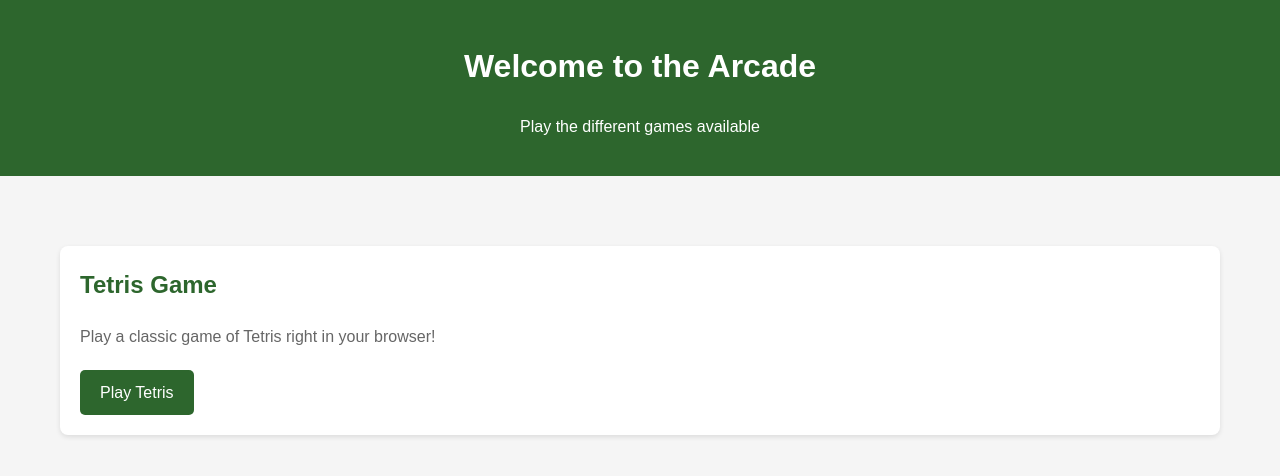
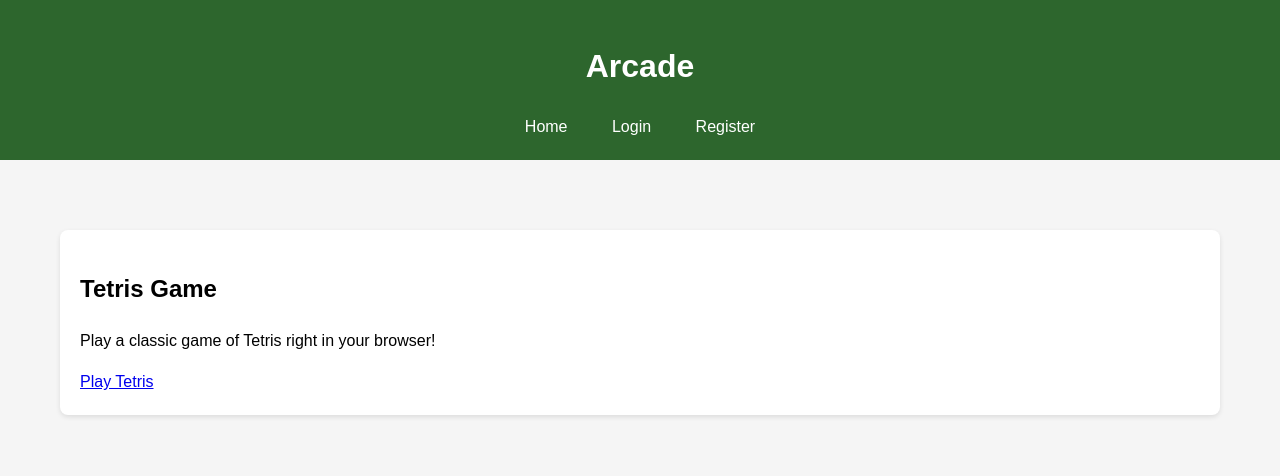
Before and after one commit to CCEG24/proj_code, a Django app: page /arcade/ in a window 1280 px wide. Shown: the top 476 px of the page. Run offline with Django 5.2, Linux system fonts and the light colour scheme.

Commit message:
chnaged layout of the arcade

```diff
--- a/mysite/arcade/templates/arcade/index.html
+++ b/mysite/arcade/templates/arcade/index.html
@@ -1,92 +1,10 @@
 <!DOCTYPE html>
-<html>
-<head>
-    <title>Welcome to My Website</title>
-    <style>
-        body {
-            font-family: Arial, sans-serif;
-            line-height: 1.6;
-            margin: 0;
-            padding: 0;
-            background-color: #f5f5f5;
-        }
-        .container {
-            max-width: 1200px;
-            margin: 0 auto;
-            padding: 20px;
-        }
-        .header {
-            background-color: #2d662d;
-            color: white;
-            padding: 20px 0;
-            text-align: center;
-            margin-bottom: 30px;
-        }
-        .nav-links {
-            margin-top: 10px;
-        }
-        .nav-links a {
-            color: white;
-            text-decoration: none;
-            margin: 0 10px;
-            padding: 5px 10px;
-            border-radius: 4px;
-            transition: background-color 0.3s ease;
-        }
-        .nav-links a:hover {
-            background-color: #1e4b1e;
-        }
-        .welcome-text {
-            margin: 10px 0;
-            font-size: 1.2em;
-        }
-        .card-container {
-            display: grid;
-            grid-template-columns: repeat(auto-fit, minmax(300px, 1fr));
-            gap: 20px;
-            padding: 20px;
-        }
-        .card {
-            background: white;
-            border-radius: 8px;
-            padding: 20px;
-            box-shadow: 0 2px 5px rgba(0,0,0,0.1);
-            transition: transform 0.3s ease;
-        }
-        .card:hover {
-            transform: translateY(-5px);
-        }
-        .card h2 {
-            color: #2d662d;
-            margin-top: 0;
-        }
-        .card p {
-            color: #666;
-            margin-bottom: 20px;
-        }
-        .card a {
-            display: inline-block;
-            background-color: #2d662d;
-            color: white;
-            padding: 10px 20px;
-            text-decoration: none;
-            border-radius: 5px;
-            transition: background-color 0.3s ease;
-        }
-        .card a:hover {
-            background-color: #1e4b1e;
-        }
-    </style>
-</head>
-<body>
-    <div class="header">
-        {% if user.is_authenticated %}
-            <p class="welcome-text">Welcome back, {{ user.username }}!</p>
-        {% endif %}
-        <h1>Welcome to the Arcade</h1>
-        <p>Play the different games available</p>
-    </div>
+{% extends "base.html" %}
 
+{% block title %}Arcade{% endblock %}
+{% block header %}Arcade{% endblock %}
+
+{% block content %}
     <div class="container">
         <div class="card-container">
             <div class="card">
@@ -97,5 +15,5 @@
             <!-- Add more cards here as you create new features -->
         </div>
     </div>
-</body>
+{% endblock %}
 </html>
```
